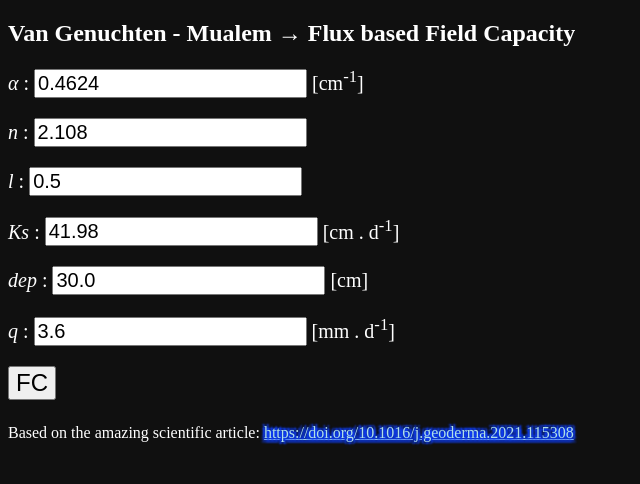
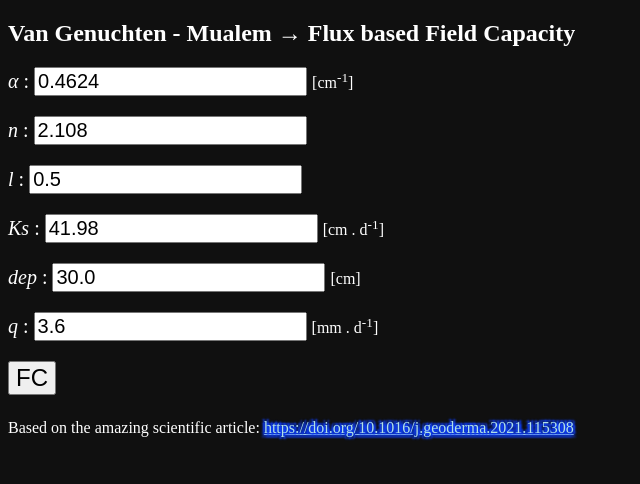
Before and after one commit to infoleon/Pedotransfer, a plain HTML site: page index.html in a window 1280 px wide. Shown: the whole page, without its empty margins (0-640 px from the left). Drawn offline with Linux system fonts and the light colour scheme.

Commit message:
Update index.html

```diff
--- a/index.html
+++ b/index.html
@@ -42,12 +42,12 @@ a.visited{ style=color: powderblue; font-size: 24px;
 
 <h2>Van Genuchten - Mualem &#8594; Flux based Field Capacity</h2>
 
-<p> <i> &alpha; </i> : <input style="font-size: 2.5vh;" type="number" step="any" id="al" value="0.4624" >  [cm<sup>-1</sup>]  </p>
+<p> <i> &alpha; </i> : <input style="font-size: 2.5vh;" type="number" step="any" id="al" value="0.4624" >  <font size="-0.5"> [cm<sup>-1</sup>] </font> </p>
 <p> <i> n </i> : <input style="font-size: 2.5vh;" type="number" step="any" id="n" value="2.108"  >  </p>
-<p> <i> l </i> : <input style="font-size: 2.5vh;" type="number" step="any" id="lamb" value="0.5"  > </p>
-<p> <i> Ks </i> : <input style="font-size: 2.5vh;" type="number" step="any" id="Ks" value="41.98"  > [cm . d<sup>-1</sup>] </p>
-<p> <i> dep </i> : <input style="font-size: 2.5vh;" type="number" step="any" id="dep" value="30.0"  > [cm] </p>
-<p> <i> q </i> : <input style="font-size: 2.5vh;" type="number" step="any" id="q" value="3.6"  > [mm . d<sup>-1</sup>] </p>
+<p> <i> l </i> : <input style="font-size: 2.5vh;" type="number" step="any" id="lamb" value="0.5"  >  </p>
+<p> <i> Ks </i> : <input style="font-size: 2.5vh;" type="number" step="any" id="Ks" value="41.98"  > <font size="-0.5"> [cm . d<sup>-1</sup>] </font> </p>
+<p> <i> dep </i> : <input style="font-size: 2.5vh;" type="number" step="any" id="dep" value="30.0"  > <font size="-0.5"> [cm] </font> </p>
+<p> <i> q </i> : <input style="font-size: 2.5vh;" type="number" step="any" id="q" value="3.6"  > <font size="-0.5"> [mm . d<sup>-1</sup>] </font> </p>
 
 <button style="font-size: 3.0vh;" onclick="myFunction()">FC</button>
 
```
